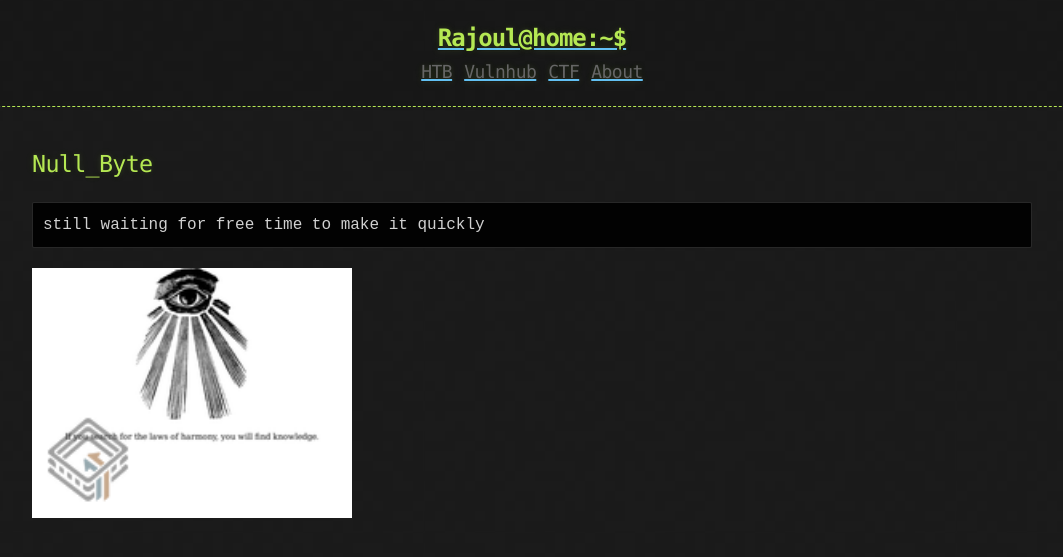
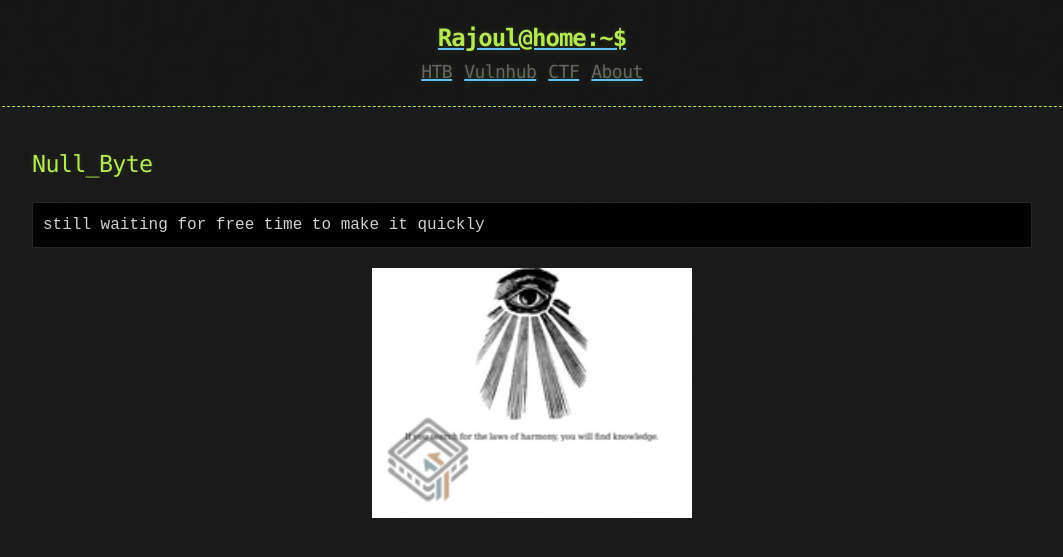
Before and after one commit to rajoul/rajoul.github.io, a Jekyll site: the page built from my_write_up/Null_Byte.md, in a window 1280 px wide. Shown: the top 557 px of the page, without its empty margins (108-1171 px from the left). Built offline with Jekyll 4.4.1, drawn with Linux system fonts in a browser that asks for light colours; our own code applies the rules of GitHub Pages for plain Markdown files.

Commit message:
Update Null_Byte.md

````diff
--- a/my_write_up/Null_Byte.md
+++ b/my_write_up/Null_Byte.md
@@ -2,4 +2,6 @@
 ```
 still waiting for free time to make it quickly
 ```
-<img  align="center" src="https://rajoul.github.io/Image/Null_Byte/nullbyte.png" width="320" height="250">
+<p align="center">
+  <img src="https://rajoul.github.io/Image/Null_Byte/nullbyte.png" width="320" height="250">
+</p>
````
